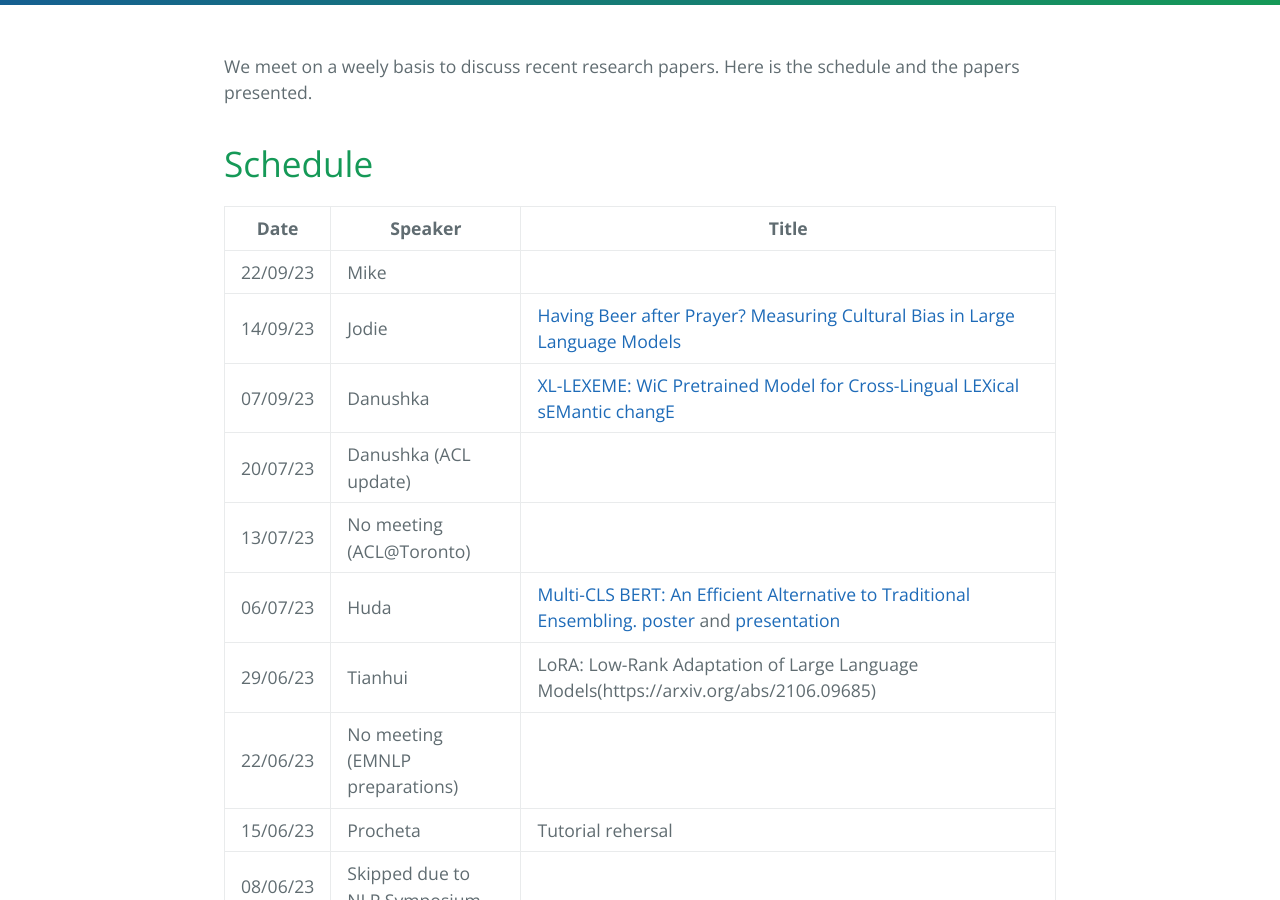
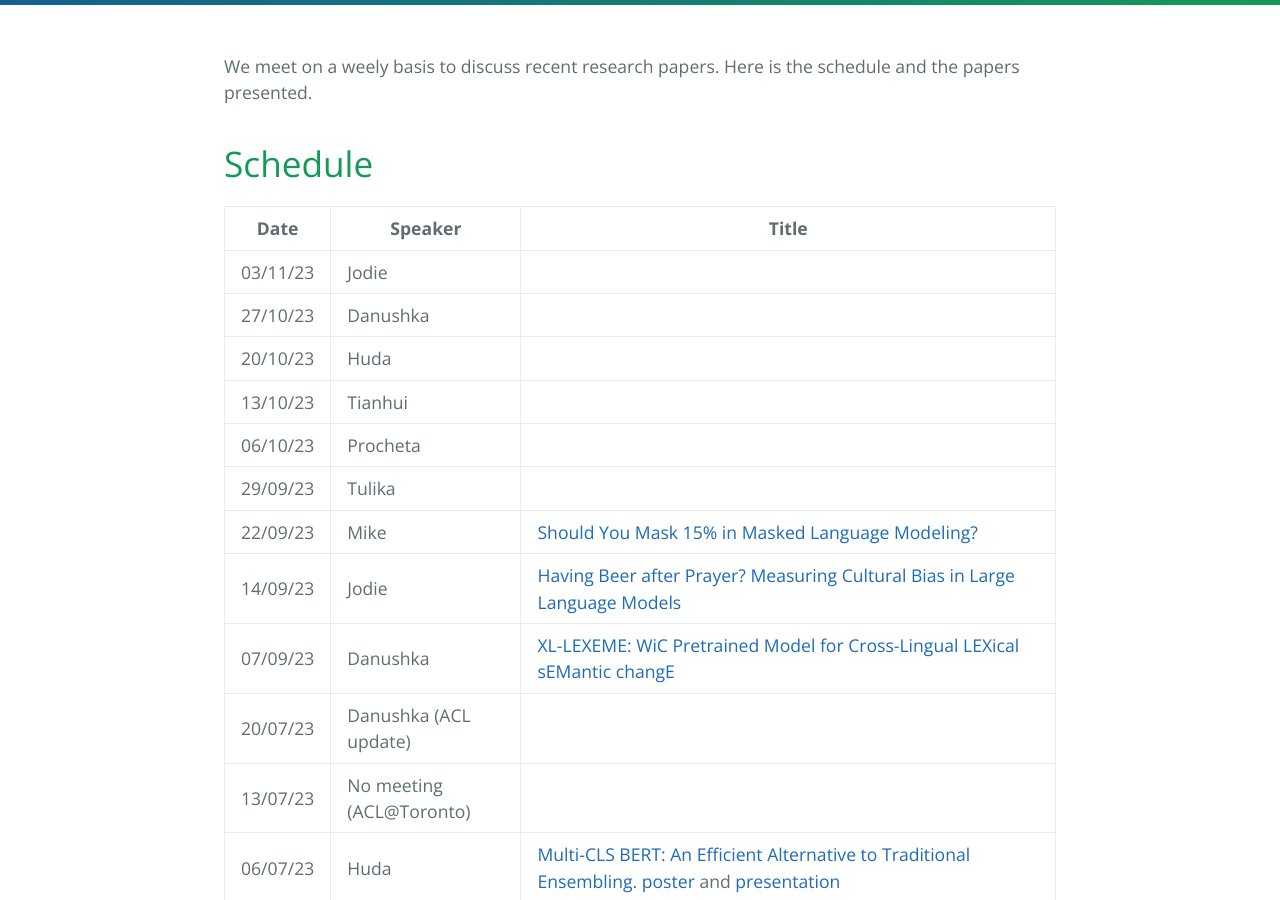
Before and after one commit to LivNLP/livnlp.github.io, a Jekyll site: the page built from reading.md, in a window 1280 px wide and 900 px high, scrolled down 368 px. Built offline with Jekyll 4.4.1, drawn with Linux system fonts in a browser that asks for light colours.

Commit message:
Update reading.md

```diff
--- a/reading.md
+++ b/reading.md
@@ -13,7 +13,13 @@ We meet on a weely basis to discuss recent research papers. Here is the schedule
 
 | Date | Speaker | Title |
 | ----- | ------- | ----- |
-| 22/09/23 | Mike | |
+| 03/11/23 | Jodie | |
+| 27/10/23 | Danushka | |
+| 20/10/23 | Huda | |
+| 13/10/23 | Tianhui | |
+| 06/10/23 | Procheta | |
+| 29/09/23 | Tulika | |
+| 22/09/23 | Mike |[Should You Mask 15% in Masked Language Modeling?](https://aclanthology.org/2023.eacl-main.217/) |
 | 14/09/23 | Jodie | [Having Beer after Prayer? Measuring Cultural Bias in Large Language Models](https://arxiv.org/abs/2305.14456)|
 | 07/09/23 | Danushka | [XL-LEXEME: WiC Pretrained Model for Cross-Lingual LEXical sEMantic changE](https://aclanthology.org/2023.acl-short.135/)|
 | 20/07/23 | Danushka (ACL update) | |
```
